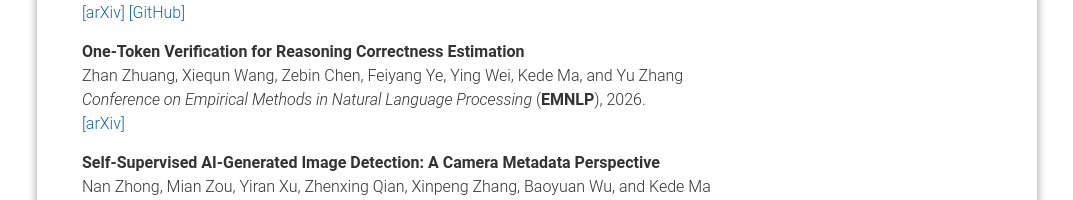
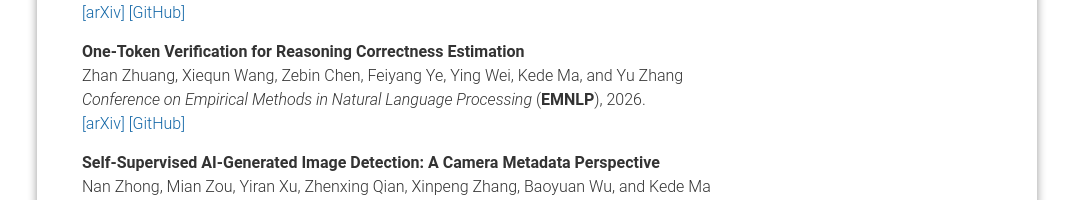
Before and after one commit to makedede/makedede.github.io, a plain HTML site: page Publications.html in a window 1280 px wide. Shown: the part 1146-1346 px from the top of the page, without its empty margins (103-1176 px from the left). Drawn offline with Linux system fonts and the light colour scheme.

Commit message:
Add OTV repository link

```diff
--- a/Publications.html
+++ b/Publications.html
@@ -237,6 +237,7 @@
 					<i>Conference on Empirical Methods in Natural Language Processing </i>(<b>EMNLP</b>), 2026.
 					<br>
 					<a href="https://arxiv.org/abs/2603.01025">[arXiv]</a>
+					<a href="https://github.com/Multimedia-Analytics-Laboratory/OTV">[GitHub]</a>
 				</div>
 			</div>
 
```
